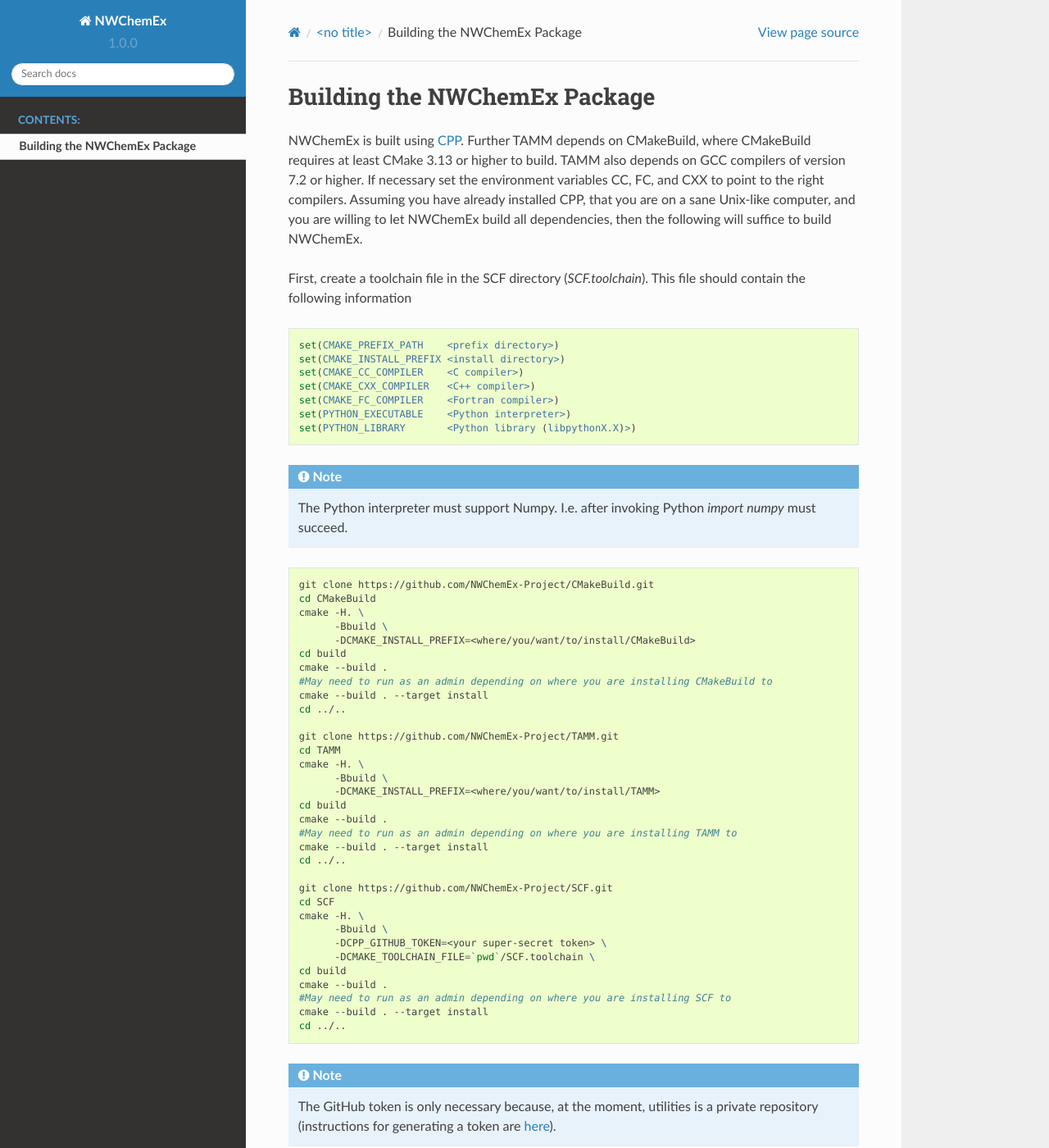
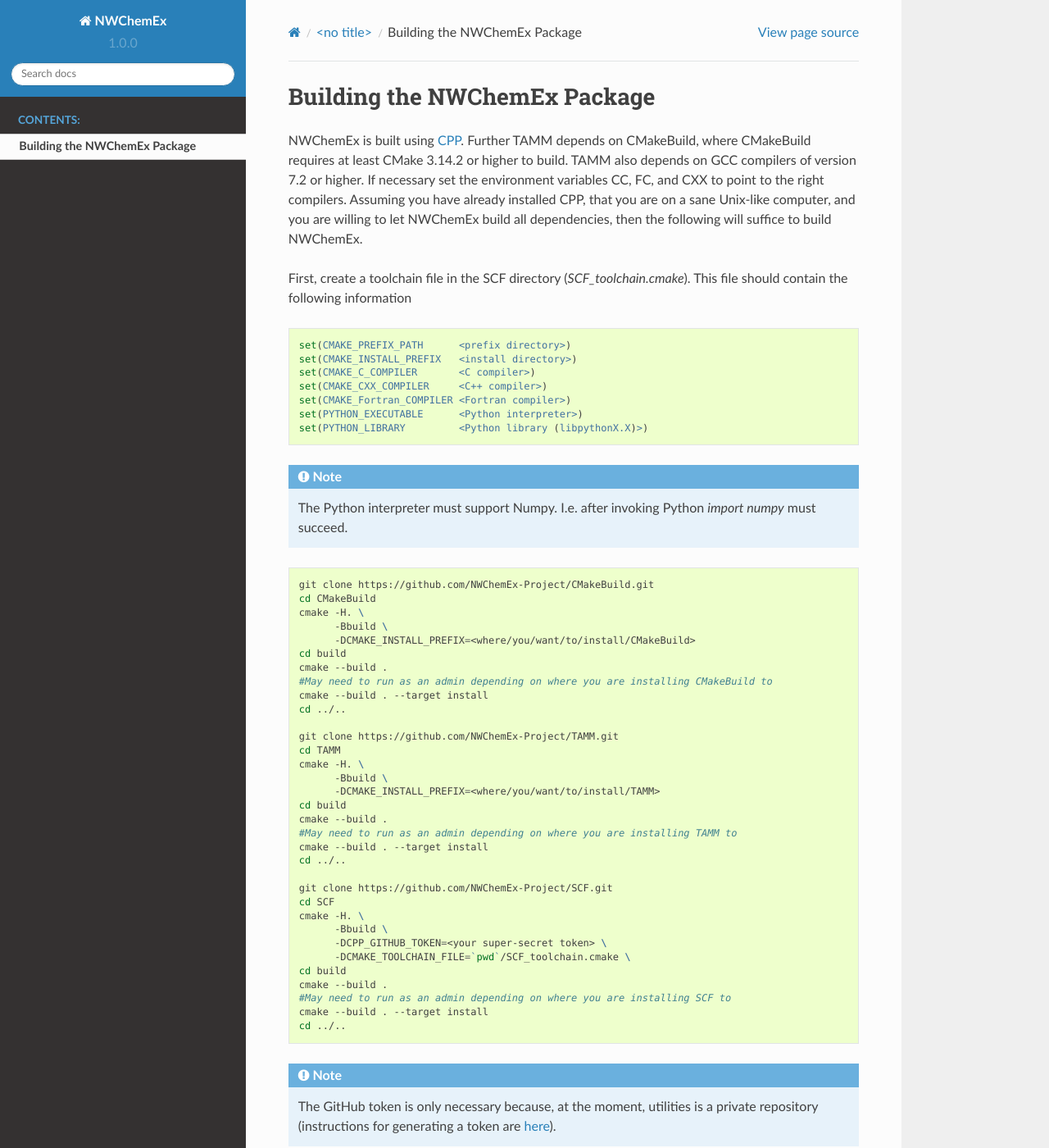
Before and after one commit to NWChemEx/NWChemEx, a Sphinx documentation site: the page built from docs/source/installation/building.rst, in a window 1280 px wide and 1400 px high. Shown: the whole window at 82% size. Built offline with Sphinx 7.4.7 and the Read the Docs theme 2.0.0, drawn with Linux system fonts in a browser that asks for light colours.

Commit message:
HvD: Updating build instructions.

```diff
--- a/docs/source/installation/building.rst
+++ b/docs/source/installation/building.rst
@@ -4,25 +4,25 @@
 NWChemEx is built using `CPP <https://github.com
 /CMakePackagingProject/CMakePackagingProject.git>`_.
 Further TAMM depends on CMakeBuild, where CMakeBuild requires at least
-CMake 3.13 or higher to build.
+CMake 3.14.2 or higher to build.
 TAMM also depends on GCC compilers of version 7.2 or higher. If necessary
 set the environment variables CC, FC, and CXX to point to the right compilers.
 Assuming you have already installed CPP, that you are on a sane Unix-like
 computer, and you are willing to let NWChemEx build all dependencies, then the
 following will suffice to build NWChemEx.
 
-First, create a toolchain file in the SCF directory (`SCF.toolchain`). This
+First, create a toolchain file in the SCF directory (`SCF_toolchain.cmake`). This
 file should contain the following information
 
 .. code-block:: cmake
 
-   set(CMAKE_PREFIX_PATH    <prefix directory>)
-   set(CMAKE_INSTALL_PREFIX <install directory>)
-   set(CMAKE_CC_COMPILER    <C compiler>)
-   set(CMAKE_CXX_COMPILER   <C++ compiler>)
-   set(CMAKE_FC_COMPILER    <Fortran compiler>)
-   set(PYTHON_EXECUTABLE    <Python interpreter>)
-   set(PYTHON_LIBRARY       <Python library (libpythonX.X)>)
+   set(CMAKE_PREFIX_PATH      <prefix directory>)
+   set(CMAKE_INSTALL_PREFIX   <install directory>)
+   set(CMAKE_C_COMPILER       <C compiler>)
+   set(CMAKE_CXX_COMPILER     <C++ compiler>)
+   set(CMAKE_Fortran_COMPILER <Fortran compiler>)
+   set(PYTHON_EXECUTABLE      <Python interpreter>)
+   set(PYTHON_LIBRARY         <Python library (libpythonX.X)>)
 
 .. note::
 
@@ -58,7 +58,7 @@
    cmake -H. \
          -Bbuild \
          -DCPP_GITHUB_TOKEN=<your super-secret token> \
-         -DCMAKE_TOOLCHAIN_FILE=`pwd`/SCF.toolchain \
+         -DCMAKE_TOOLCHAIN_FILE=`pwd`/SCF_toolchain.cmake \
    cd build
    cmake --build .
    #May need to run as an admin depending on where you are installing SCF to
```
